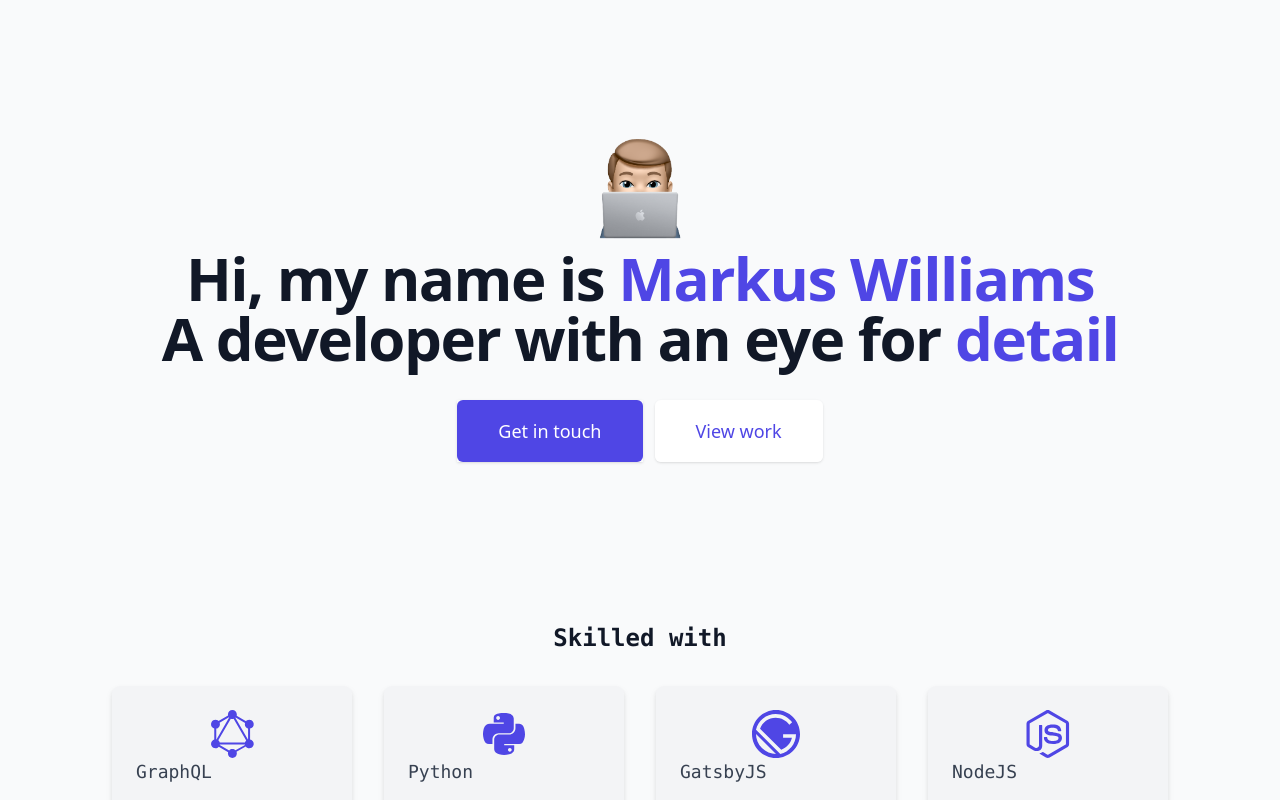
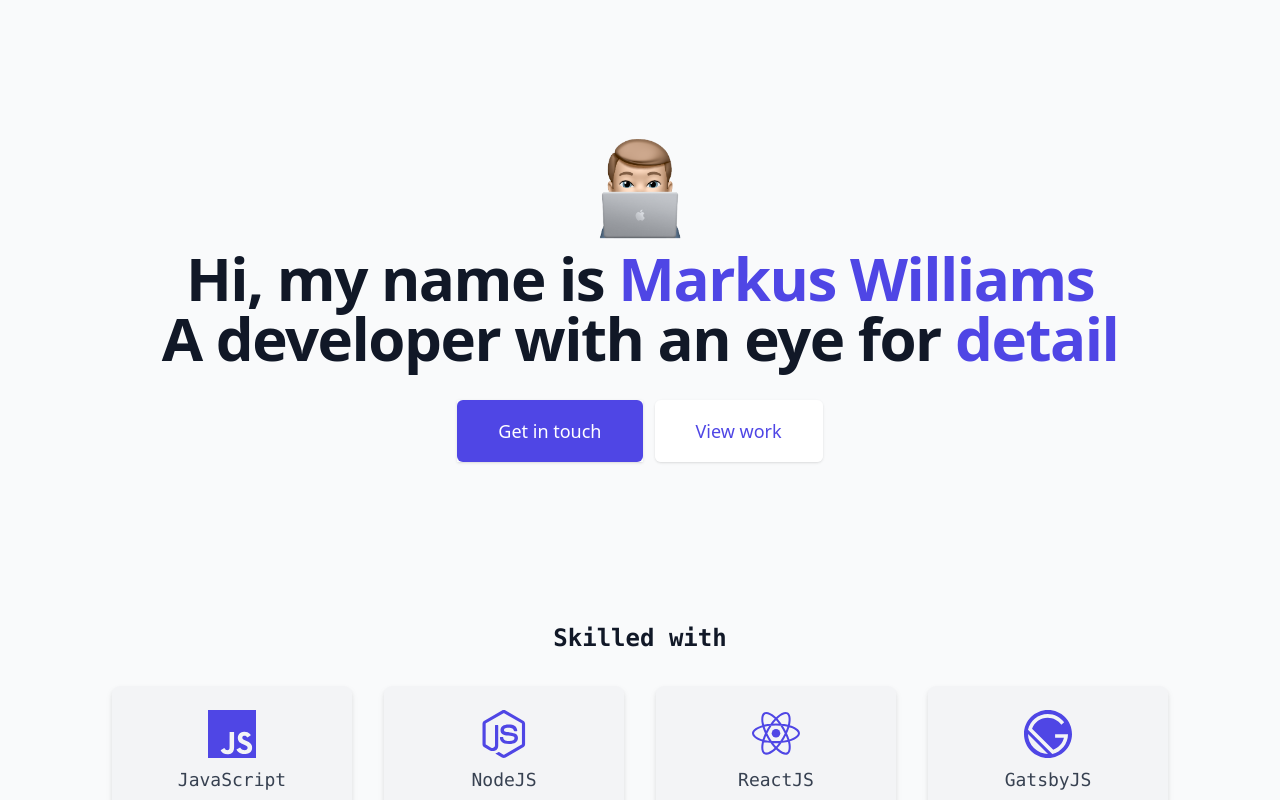
Before and after one commit to MarkusWilliamsDev/Dev-Portfolio, a React (Create React App) app: page / in a window 1280 px wide. Shown: the top 800 px of the page. Built offline with nearby package versions, Linux system fonts and the light colour scheme.

Commit message:
Fix style of logo cards

```diff
--- a/src/components/Logos.js
+++ b/src/components/Logos.js
@@ -13,14 +13,14 @@ import {
 
 export default function Example() {
 	const logos = [
+		{ icon: JS, name: "JavaScript" },
+		{ icon: NodeJS, name: "NodeJS" },
+		{ icon: ReactJS, name: "ReactJS" },
+		{ icon: GatsbyJS, name: "GatsbyJS" },
 		{ icon: GraphQL, name: "GraphQL" },
 		{ icon: Python, name: "Python" },
-		{ icon: GatsbyJS, name: "GatsbyJS" },
-		{ icon: NodeJS, name: "NodeJS" },
-		{ icon: ReactJS, name: "ReactJS" },
-		{ icon: JS, name: "JavaScript" },
+		{ icon: Tailwind, name: "Tailwind" },
 		{ icon: CreativeCloud, name: "Adobe" },
-		{ icon: Tailwind, name: "Tailwind" },
 	];
 	return (
 		<div className="bg-gray-50">
@@ -31,8 +31,8 @@ export default function Example() {
 				<div className="flex justify-center flex-wrap">
 					{logos.map((logo) => (
 						<div className="p-6 m-2 sm:m-4 w-36 sm:w-60 bg-gray-100 rounded-lg drop-shadow-md hover:drop-shadow-lg cursor-default">
-							{<logo.icon fill="rgb(79, 70, 229)" className="w-full h-12" />}
-							<span className="font-mono text-gray-700 text-lg">
+							{<logo.icon className="w-full h-12 mb-2 text-indigo-600" />}
+							<span className="font-mono flex justify-center text-gray-700 text-lg">
 								{logo.name}
 							</span>
 						</div>
```
